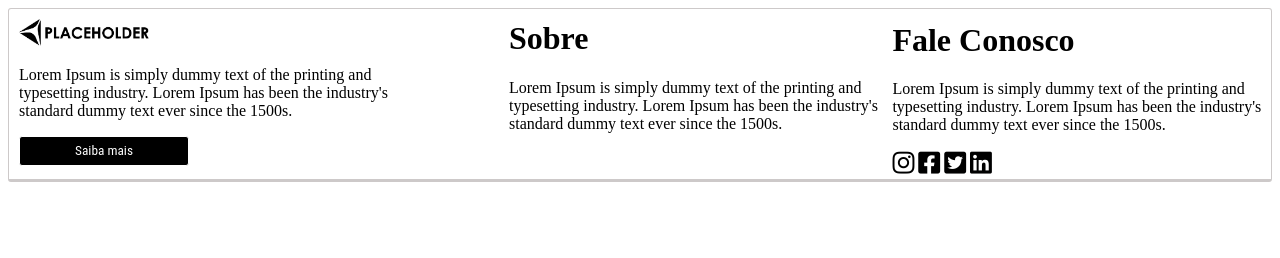
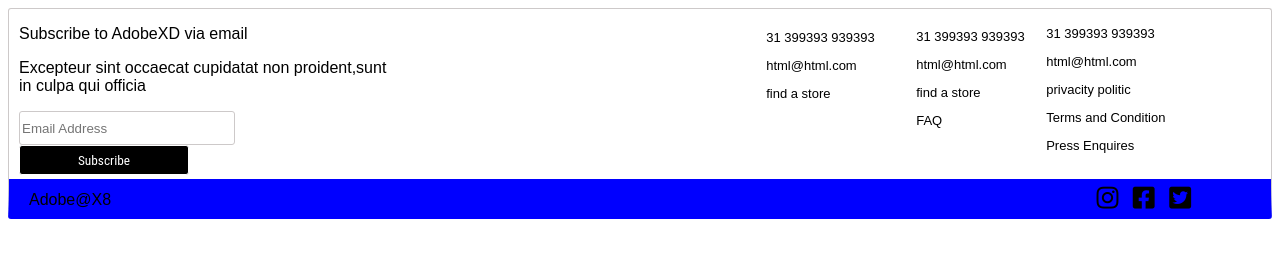
Before and after one commit to emanuelbrandao/teste2, a plain HTML site: page index.html in a window 1280 px wide. Drawn offline with Linux system fonts and the light colour scheme.

Commit message:
Rodape e Barra Lateral

```diff
--- a/index.html
+++ b/index.html
@@ -10,24 +10,43 @@
 <body>
 	<div class="menu">
 		<div class="logo">
-			<img src="img/logo.jpg" width="130">
-			<p>Lorem Ipsum is simply dummy text of the printing and typesetting industry. Lorem Ipsum has been the industry's standard dummy text ever since the 1500s.</p>
-			<button type="submit" >Saiba mais</button>
+			<p>Subscribe to AdobeXD via email</p>
+			<p>Excepteur sint occaecat cupidatat non proident,sunt in culpa qui officia</p>
+			<input type="email" placeholder="Email Address" name="">
+			<button type="submit" >Subscribe</button>
 		</div>
 
-		<div class="sobre">
-			<h1>Sobre</h1>
-			<p>Lorem Ipsum is simply dummy text of the printing and typesetting industry. Lorem Ipsum has been the industry's standard dummy text ever since the 1500s.</p>
+
+		<div class="rodape">
+			<div class="rodape1">
+				<p>31 399393 939393</p>
+				<p>html@html.com</p>
+				<p>find a store</p>
+			</div>
+			<div class="rodape2">
+				<p>31 399393 939393</p>
+				<p>html@html.com</p>
+				<p>find a store</p>
+				<p>FAQ</p>
+
+			</div>
+			<div class="rodape3">
+				<p>31 399393 939393</p>
+				<p>html@html.com</p>
+				<p>privacity politic</p>
+				<p>Terms and Condition</p>
+				<p>Press Enquires</p>
+
+			</div>
+
 		</div>
-
-		<div class="faleconosco">
-			<h1>Fale Conosco</h1>
-			<p>Lorem Ipsum is simply dummy text of the printing and typesetting industry. Lorem Ipsum has been the industry's standard dummy text ever since the 1500s.</p>
+		<div class="rodape4">
+			<p>Adobe@X8</p>
+		</div>
+		<div class="icones">
 			<i class="fab fa-instagram"></i>
 			<i class="fab fa-facebook-square"></i>
 			<i class="fab fa-twitter-square"></i>
-			<i class="fab fa-linkedin"></i>
-
 		</div>
 	</div>
 </body>
--- a/style.css
+++ b/style.css
@@ -3,9 +3,10 @@
       border-radius: 0;
       border: 1px solid #CDC9C9;
       background-color: #FFF;
-      border-bottom: 3px solid #CDC9C9;
+      border-bottom: 40px solid #0000ff;
       border-radius: 3px;
       height: 170px;
+      font-family: 'Source Sans Pro', sans-serif;
 }
 .logo{
 	margin-top: 10px;
@@ -22,8 +23,8 @@
 input{
 	border:1px solid #cdc9c9;
 	border-radius:3px;
-	height: 20px;
-	width: 300px;
+	height: 30px;
+	width: 210px;
 }
 button{
 	border:1px solid;
@@ -34,11 +35,36 @@ button{
 	width: 170px;
 	font-family: 'Roboto Condensed', sans-serif;
 }
-.faleconosco{
+.rodape{
 	margin-top: -190px;
 	float: right;
+	width: 40%;
+	height: 100%;
+	font-size: 13px;
+}
+.rodape1{
 	width: 30%;
-	height: 100%;
+	margin-top: 25px;
+}
+.rodape2{
+	width: 30%;
+	margin-top: -85px;
+	margin-left: 150px;
+}
+.rodape3{
+	width: 30%;
+	margin-top: -115px;
+	margin-left: 280px;
+}
+.rodape4{
+	margin-top: -20px;
+	margin-left: 20px;
+}
+.icones{
+	float: right;
+	margin-top: -40px;
+	margin-right: 80px;
+	word-spacing: 10px;
 }
 i{
 	font-size: 25px;
```
